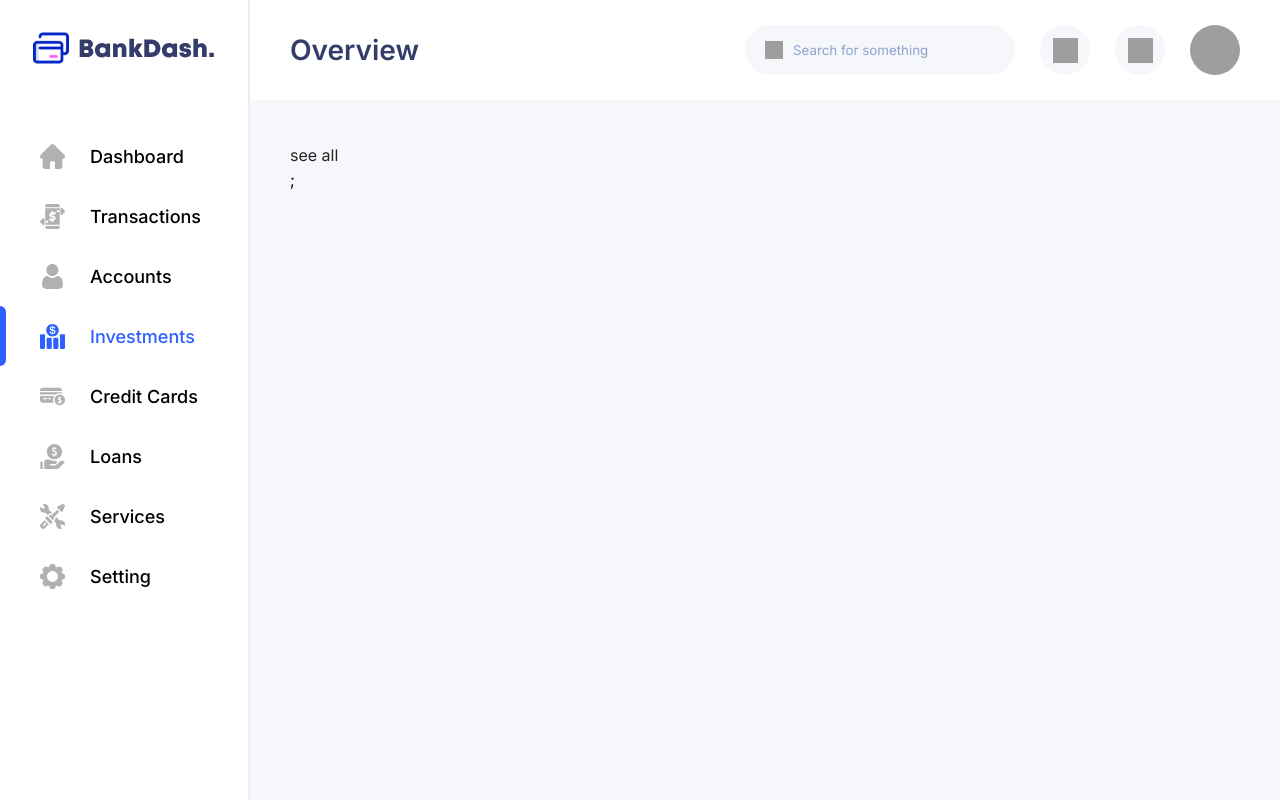
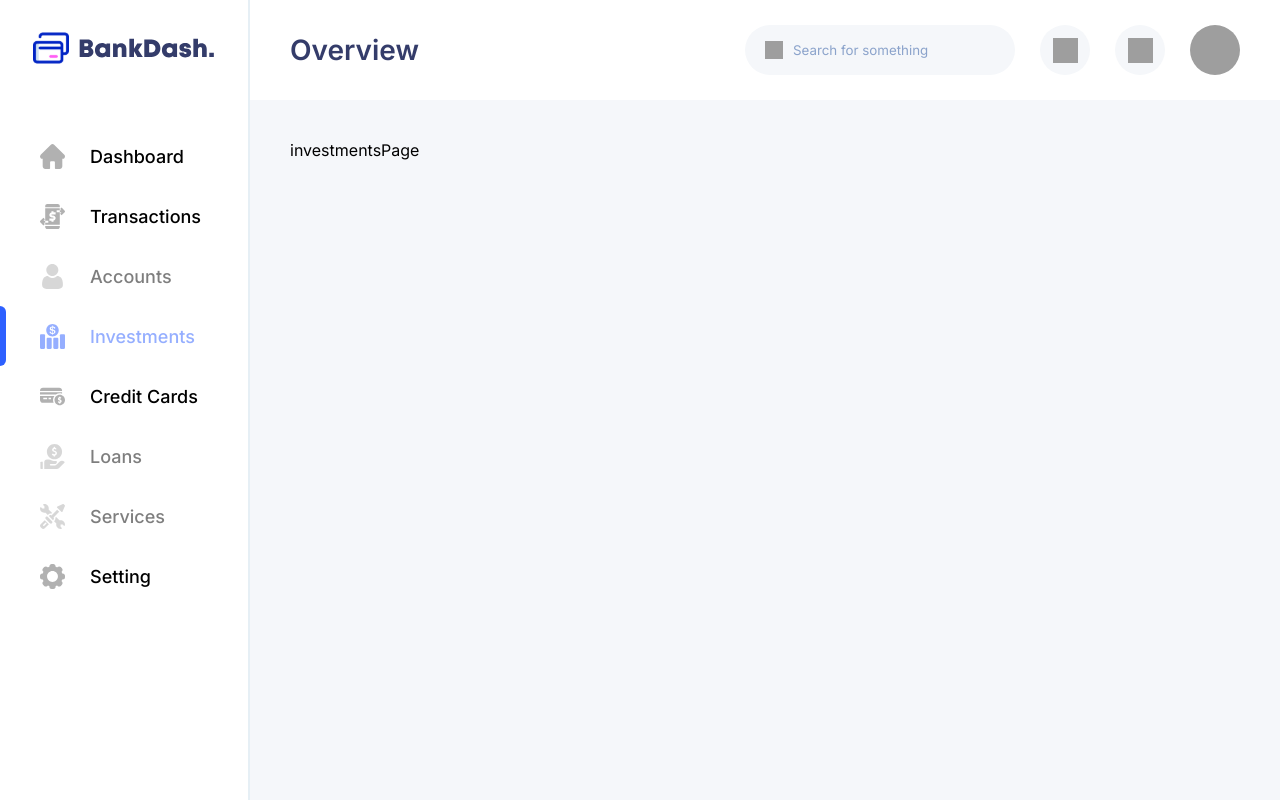
Before and after one commit to Cari6/Bank-Dash-Project, a Next.js app: page /investments in a window 1280 px wide. Built offline with nearby package versions, Linux system fonts and the light colour scheme; grey boxes are pictures that could not be loaded.

Commit message:
desabled items sidebard

```diff
--- a/app/investments/page.tsx
+++ b/app/investments/page.tsx
@@ -1,18 +1,5 @@
-"use client";
-import { ModalCreditCards, Typography } from "@/src/components";
-import React, { useState } from "react";
-
 const InvestmentsPage = () => {
-  const [isModalOpen, setModalOpen] = useState(false);
-
-  const handleOpenModal = () => setModalOpen(true);
-  const handleCloseModal = () => setModalOpen(false);
-  return (
-    <>
-      <Typography onClick={handleOpenModal}>see all</Typography>
-      {isModalOpen && <ModalCreditCards onClose={handleCloseModal} />};
-    </>
-  );
+  return <div>investmentsPage</div>;
 };
 
 export default InvestmentsPage;
--- a/app/transactions/page.tsx
+++ b/app/transactions/page.tsx
@@ -97,6 +97,7 @@ const TransactionsPage = () => {
           My Expense
         </Typography>
 
+        <div style={{ display: "flex", justifyContent: "center" }}>
           <ColumnChartContainer>
             <Chart
               chartType="ColumnChart"
@@ -106,6 +107,7 @@ const TransactionsPage = () => {
               height="100%"
             />
           </ColumnChartContainer>
+        </div>
       </Item2>
       <Item3>
         <Typography
--- a/app/transactions/styles.ts
+++ b/app/transactions/styles.ts
@@ -48,6 +48,11 @@ export const Item1 = styled.div`
 `;
 export const Item2 = styled.div`
   grid-area: expenses;
+  width: 420px;
+
+  @media (max-width: 1490px) {
+    width: 100%;
+  }
 `;
 export const Item3 = styled.div`
   grid-area: transactions;
--- a/src/components/item-list/index.tsx
+++ b/src/components/item-list/index.tsx
@@ -9,11 +9,17 @@ interface ItemListProps {
   iconName: IconName;
   isActive?: boolean;
   position: number;
+  disabled?: boolean;
 }
 
-const ItemList = ({ title, iconName, isActive }: ItemListProps) => {
+const ItemList = ({
+  title,
+  iconName,
+  isActive,
+  disabled = false,
+}: ItemListProps) => {
   return (
-    <ItemlistContainer>
+    <ItemlistContainer $disabled={disabled}>
       <Icon name={iconName} isActive={isActive} />
       <Typography
         variant="title2"
--- a/src/components/item-list/styles.ts
+++ b/src/components/item-list/styles.ts
@@ -1,9 +1,11 @@
 import styled from "styled-components";
 
-export const ItemlistContainer = styled.div`
+export const ItemlistContainer = styled.div<{ $disabled?: boolean }>`
   display: flex;
-  cursor: pointer;
+  cursor: ${(props) => (props.$disabled ? "not-allowed" : "pointer")};
   height: 60px;
   padding-left: 40px;
   align-items: center;
+  opacity: ${(props) => (props.$disabled ? 0.5 : 1)};
+  pointer-events: ${(props) => (props.$disabled ? "none" : "auto")};
 `;
--- a/src/components/side-bar-mobile/index.tsx
+++ b/src/components/side-bar-mobile/index.tsx
@@ -14,15 +14,15 @@ const SideBarMobile = ({
   setSideBarOpen,
   itemActive,
 }: SideBarMobileProps) => {
+  console.log("isOpen", isOpen);
   return (
-    <>
+    <Overlay onClick={setSideBarOpen} $isOpen={isOpen}>
       <Container $isOpen={isOpen}>
         <SideBarContainer>
           <Sidebar onItemClick={setSideBarOpen} itemActive={itemActive} />
         </SideBarContainer>
       </Container>
-      <Overlay onClick={setSideBarOpen} $isOpen={isOpen} />
-    </>
+    </Overlay>
   );
 };
 
--- a/src/components/side-bar-mobile/styles.ts
+++ b/src/components/side-bar-mobile/styles.ts
@@ -3,31 +3,30 @@ import styled from "styled-components";
 export const Container = styled.div<{ $isOpen: boolean }>`
   background: #fff;
   width: 250px;
-  position: absolute;
+  position: fixed;
   top: 0;
-  left: -250px;
+  left: ${(props) => (props.$isOpen ? "0px" : "-250px")};
   bottom: 0;
   z-index: 1000;
   display: flex;
   overflow-y: auto;
+  overflow-x: hidden;
   max-height: 100vh;
-  transform: ${(props) =>
-    props.$isOpen ? "translateX(250px)" : "translateX(0)"};
-  transition: transform 0.3s ease-in-out;
+  transition: left 0.3s ease-in-out;
 `;
 
 export const SideBarContainer = styled.div`
   position: relative;
-  flex: 1;
 `;
 
 export const Overlay = styled.div<{ $isOpen: boolean }>`
-  position: absolute;
+  position: fixed;
   top: 0;
   left: 0;
   bottom: 0;
   right: 0;
+  height: 100vh;
   background-color: rgba(0, 0, 0, 0.5);
-  display: ${(props) => (props.$isOpen ? "inherit" : "none")};
+  display: ${(props) => (props.$isOpen ? "block" : "none")};
   z-index: 999;
 `;
--- a/src/components/side-bar/index.tsx
+++ b/src/components/side-bar/index.tsx
@@ -23,7 +23,7 @@ const SideBar = ({ onItemClick, itemActive = "" }: SideBarProps) => {
 
   useEffect(() => {
     const activeItemIndex = sidebarItems.findIndex(
-      (item) => item.id === itemActive,
+      (item) => item.id === itemActive
     );
     setActiveIndex(activeItemIndex);
   }, [itemActive]);
@@ -37,13 +37,24 @@ const SideBar = ({ onItemClick, itemActive = "" }: SideBarProps) => {
 
       <ItemListContainer>
         <ItemActive $position={activeIndex} />
-        {sidebarItems.map(({ iconName, title, route, id }, index) => (
-          <StyledLink href={route} key={id} onClick={onItemClick}>
+        {sidebarItems.map(({ iconName, title, route, id, disabled }, index) => (
+          <StyledLink
+            href={disabled ? "#" : route}
+            key={id}
+            onClick={(e) => {
+              if (disabled) {
+                e.preventDefault();
+              } else {
+                onItemClick && onItemClick();
+              }
+            }}
+          >
             <ItemList
               iconName={iconName as IconName}
               title={title}
               isActive={handleSetIsActive(id)}
               position={index}
+              disabled={disabled}
             />
           </StyledLink>
         ))}
--- a/src/components/side-bar/styles.ts
+++ b/src/components/side-bar/styles.ts
@@ -9,7 +9,7 @@ export const SideBarContainer = styled.div`
   top: 0;
   left: 0;
   width: 250px;
-  height: 100%;
+  height: 100vh;
   border-right: 2px solid #e6eff5;
   z-index: 1001;
 `;
@@ -27,6 +27,7 @@ export const ItemListContainer = styled.div`
 
 export const StyledLink = styled(NextLink)`
   text-decoration: none;
+  cursor: not-allowed;
 `;
 export const ItemActive = styled.div<{ $position: number }>`
   position: absolute;
--- a/src/utils/constants.ts
+++ b/src/utils/constants.ts
@@ -1,5 +1,3 @@
-import { FormCardProps } from "../components/card-form";
-
 export const sidebarItems = [
   { iconName: "home", title: "Dashboard", route: "/", id: "dashboard" },
   {
@@ -8,12 +6,19 @@ export const sidebarItems = [
     route: "/transactions",
     id: "transactions",
   },
-  { iconName: "user", title: "Accounts", route: "/accounts", id: "accounts" },
+  {
+    iconName: "user",
+    title: "Accounts",
+    route: "/accounts",
+    id: "accounts",
+    disabled: true,
+  },
   {
     iconName: "investment",
     title: "Investments",
     route: "/investments",
     id: "investments",
+    disabled: true,
   },
   {
     iconName: "card",
@@ -21,12 +26,19 @@ export const sidebarItems = [
     route: "/credit-cards",
     id: "credit-cards",
   },
-  { iconName: "loan", title: "Loans", route: "/loans", id: "loans" },
+  {
+    iconName: "loan",
+    title: "Loans",
+    route: "/loans",
+    id: "loans",
+    disabled: true,
+  },
   {
     iconName: "service",
     title: "Services",
     route: "/services",
     id: "services",
+    disabled: true,
   },
   { iconName: "setting", title: "Setting", route: "/setting", id: "setting" },
 ];
```
Lines whose indentation alone changed are shown as unchanged.
